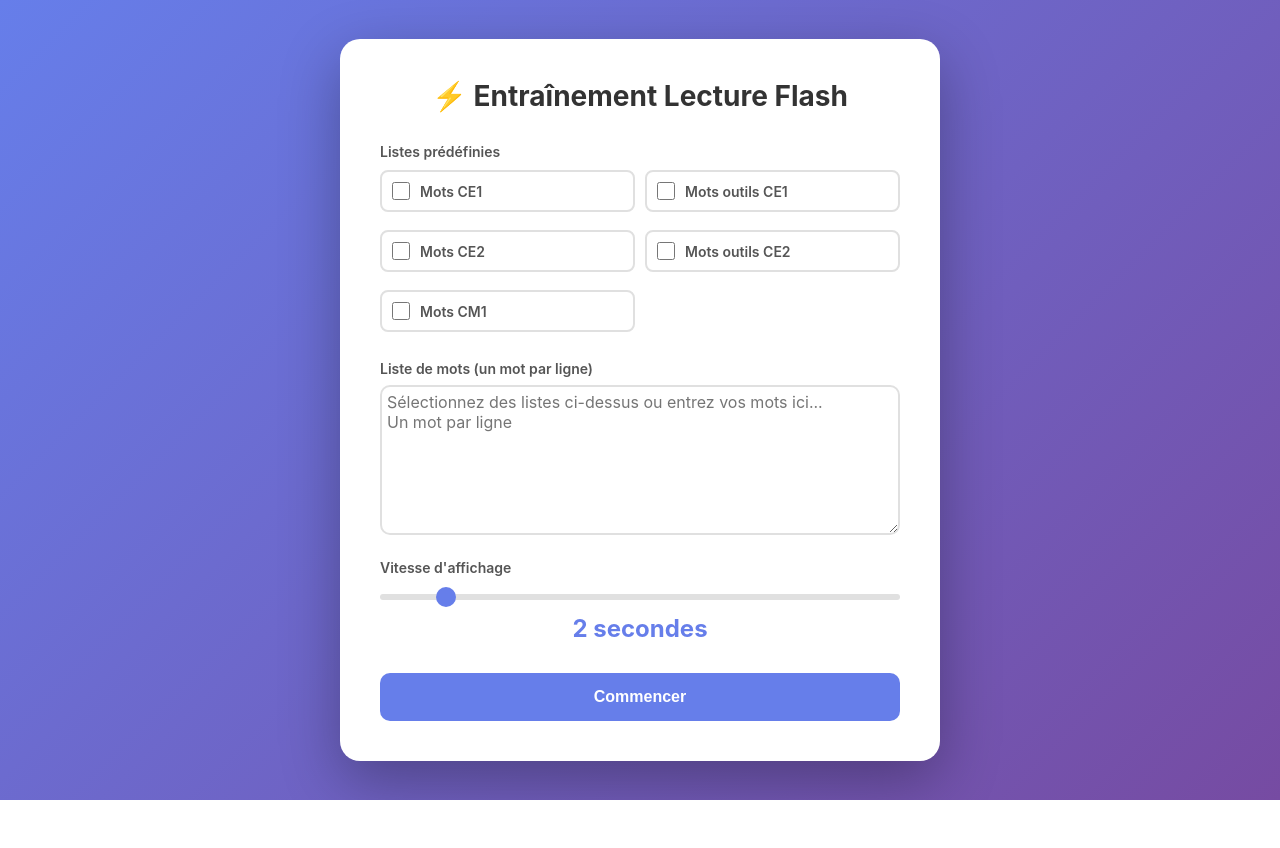
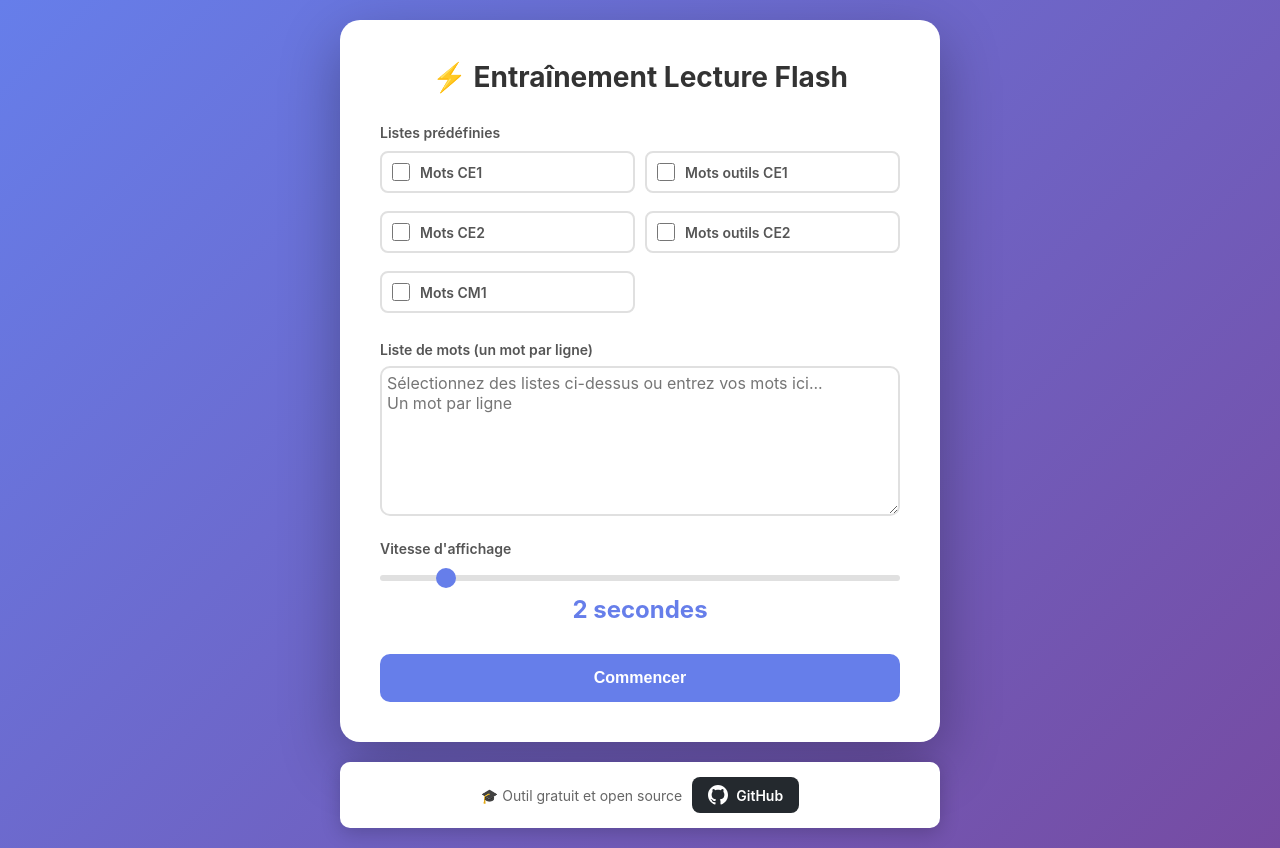
Before and after one commit to benito103e/lecture-mot-flash, a plain HTML site: page index.html in a window 1280 px wide. Before the commit the page ends 800 px from the top, so only its background shows below. Drawn offline with Linux system fonts and the light colour scheme.

Commit message:
Add link to Github repository in footer

```diff
--- a/index.html
+++ b/index.html
@@ -61,6 +61,18 @@ Un mot par ligne"></textarea>
     </div>
 </div>
 
+<div class="footer">
+    <div class="footer-content">
+        <span class="footer-text">🎓 Outil gratuit et open source</span>
+        <a href="https://github.com/benito103e/lecture-mot-flash" target="_blank" class="github-link">
+            <svg width="20" height="20" viewBox="0 0 24 24" fill="currentColor">
+                <path d="M12 0c-6.626 0-12 5.373-12 12 0 5.302 3.438 9.8 8.207 11.387.599.111.793-.261.793-.577v-2.234c-3.338.726-4.033-1.416-4.033-1.416-.546-1.387-1.333-1.756-1.333-1.756-1.089-.745.083-.729.083-.729 1.205.084 1.839 1.237 1.839 1.237 1.07 1.834 2.807 1.304 3.492.997.107-.775.418-1.305.762-1.604-2.665-.305-5.467-1.334-5.467-5.931 0-1.311.469-2.381 1.236-3.221-.124-.303-.535-1.524.117-3.176 0 0 1.008-.322 3.301 1.23.957-.266 1.983-.399 3.003-.404 1.02.005 2.047.138 3.006.404 2.291-1.552 3.297-1.23 3.297-1.23.653 1.653.242 2.874.118 3.176.77.84 1.235 1.911 1.235 3.221 0 4.609-2.807 5.624-5.479 5.921.43.372.823 1.102.823 2.222v3.293c0 .319.192.694.801.576 4.765-1.589 8.199-6.086 8.199-11.386 0-6.627-5.373-12-12-12z"></path>
+            </svg>
+            GitHub
+        </a>
+    </div>
+</div>
+
 <script type="application/javascript" src="words.js"></script>
 <script type="application/javascript" src="app.js"></script>
 </body>
--- a/style.css
+++ b/style.css
@@ -9,6 +9,7 @@ body {
     background: linear-gradient(135deg, #667eea 0%, #764ba2 100%);
     min-height: 100vh;
     display: flex;
+    flex-direction: column;
     align-items: center;
     justify-content: center;
     padding: 20px;
@@ -21,6 +22,7 @@ body {
     max-width: 600px;
     width: 100%;
     padding: 40px;
+    margin-bottom: 20px;
 }
 
 h1 {
@@ -248,6 +250,49 @@ button {
     cursor: pointer;
 }
 
+.footer {
+    background: white;
+    border-radius: 10px;
+    padding: 15px 25px;
+    box-shadow: 0 5px 20px rgba(0, 0, 0, 0.2);
+    text-align: center;
+    max-width: 600px;
+    width: 100%;
+}
+
+.footer-content {
+    display: flex;
+    align-items: center;
+    justify-content: center;
+    gap: 10px;
+    flex-wrap: wrap;
+}
+
+.footer-text {
+    color: #666;
+    font-size: 14px;
+}
+
+.github-link {
+    display: inline-flex;
+    align-items: center;
+    gap: 8px;
+    background: #24292e;
+    color: white;
+    padding: 8px 16px;
+    border-radius: 8px;
+    text-decoration: none;
+    font-size: 14px;
+    font-weight: 600;
+    transition: all 0.3s;
+}
+
+.github-link:hover {
+    background: #1a1f23;
+    transform: translateY(-2px);
+    box-shadow: 0 5px 15px rgba(36, 41, 46, 0.4);
+}
+
 @media (max-width: 480px) {
     .container {
         padding: 25px;
@@ -260,4 +305,9 @@ button {
     .word {
         font-size: 36px;
     }
+
+    .footer-content {
+        flex-direction: column;
+        gap: 8px;
+    }
 }
```
